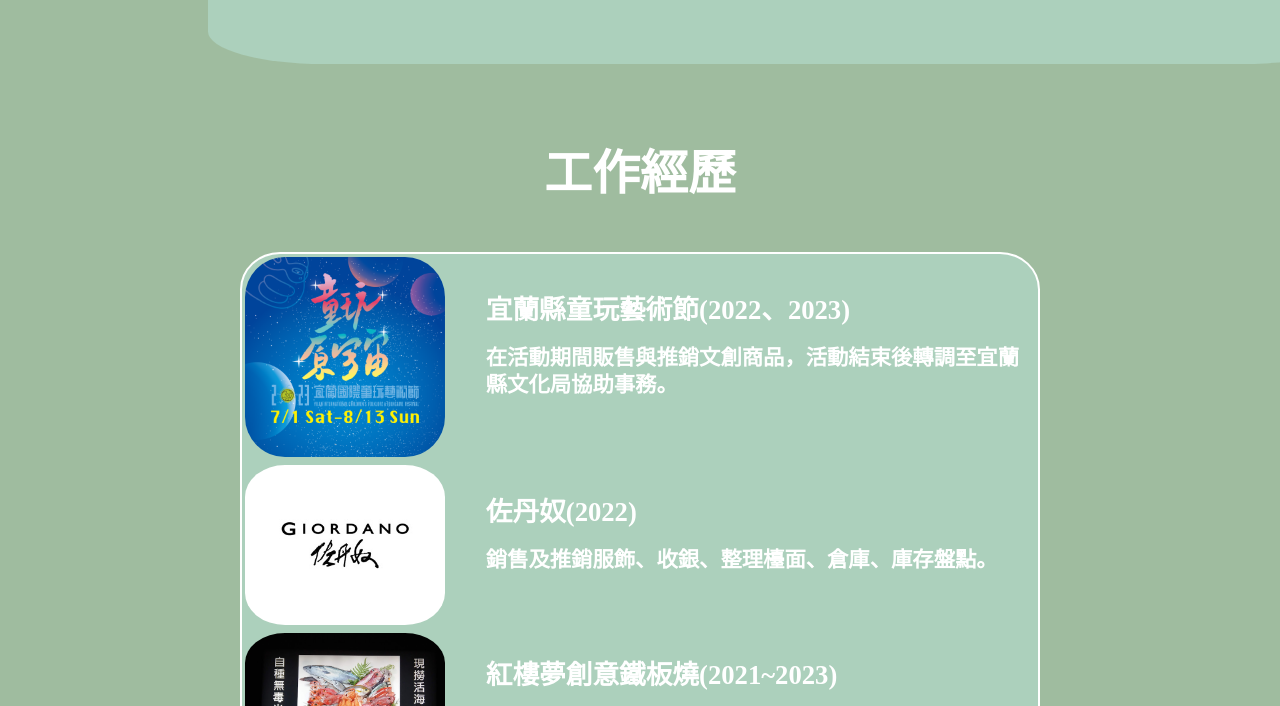
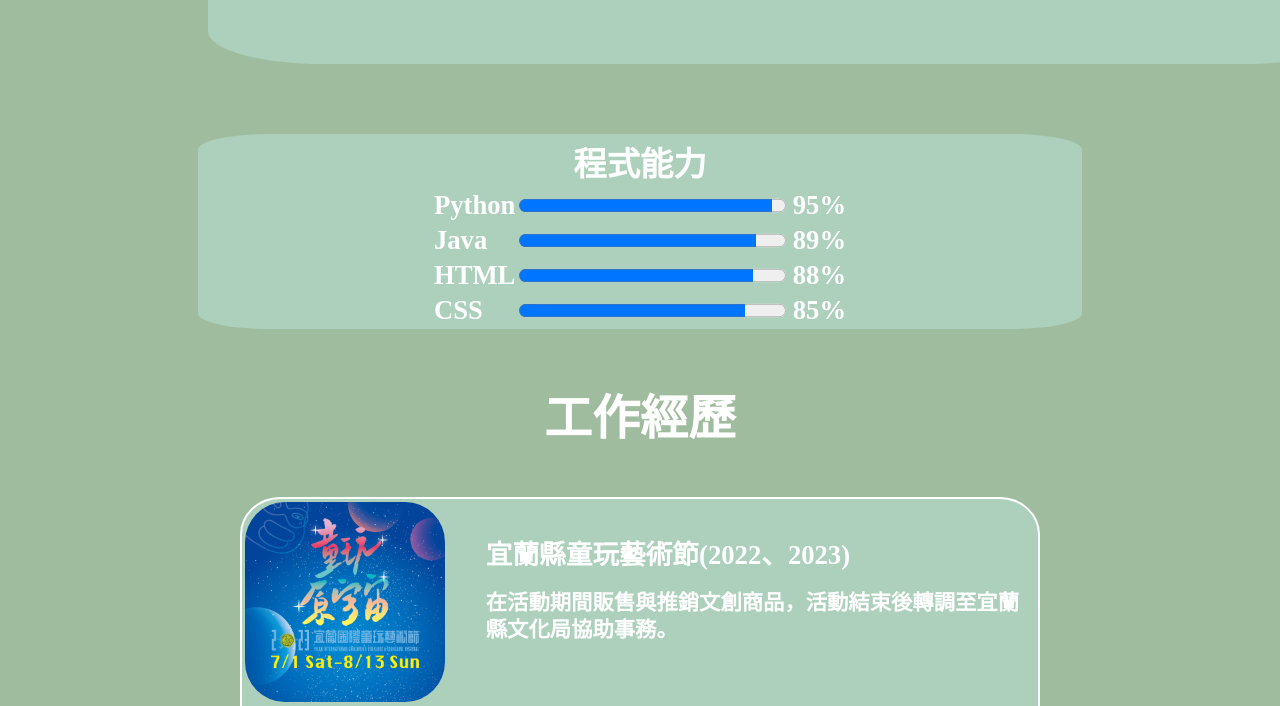
Before and after one commit to ll218039/myfile-web, a plain HTML site: page index.html in a window 1280 px wide. Shown: the part 820-1526 px from the top of the page. Drawn offline with Linux system fonts and the light colour scheme.

Commit message:
webupbate1111-2

```diff
--- a/design.css
+++ b/design.css
@@ -65,7 +65,7 @@ body{
     font-family: 微軟正黑體;
     font-weight: bold;
     color: white;
-    margin-top: -150pt;
+    margin-top: auto;
 }
 
 .title{
@@ -136,6 +136,25 @@ body{
     margin-right: 10px;
     line-height: 35pt;
     font-size: 20pt;
+}
+
+.programming{
+    margin-left: auto;
+    margin-right: auto;
+    align-items: center;
+    display: flex;
+    justify-content: center;
+    background-color: #acd0bc;
+    width: 70%;
+    margin-top: -200px;
+    margin-bottom: 50px;
+    border-radius: 8%;
+    font-size: 20pt;
+    color: white;
+}
+
+.programming2{
+    font-size: 25pt;
 }
 
 .work{
--- a/index.html
+++ b/index.html
@@ -76,6 +76,41 @@
         </td>
     </tr>
 </table>
+
+<table class="programming">
+    <tr>
+        <th class="programming2" colspan="2">程式能力</th>
+    </tr>
+    <tr>
+        <td>Python</td>
+        <td>
+            <progress value="95" max="100"></progress>
+            <span>95%</span>
+        </td>
+    </tr>
+    <tr>
+        <td>Java</td>
+        <td>
+            <progress value="89" max="100"></progress>
+            <span>89%</span>
+        </td>
+    </tr>
+    <tr>
+        <td>HTML</td>
+        <td>
+            <progress value="88" max="100"></progress>
+            <span>88%</span>
+        </td>
+    </tr>
+    <tr>
+        <td>CSS</td>
+        <td>
+            <progress value="85" max="100"></progress>
+            <span>85%</span>
+        </td>
+    </tr>
+</table>
+
 
 <p class="title2" id="work">工作經歷</p>
 
```
